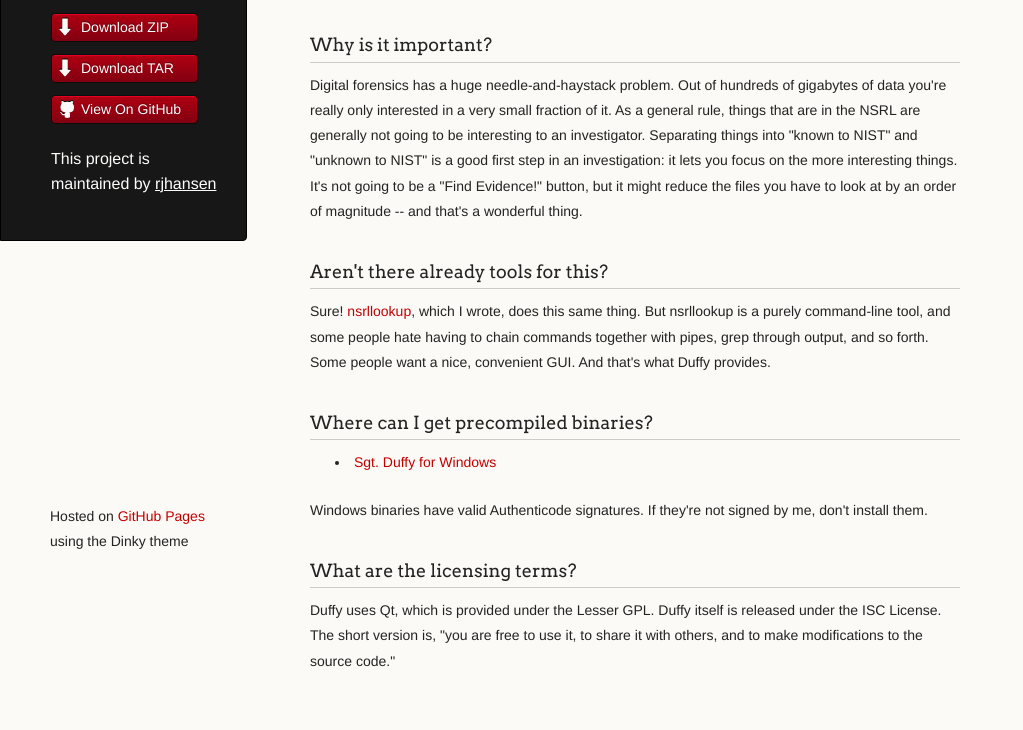
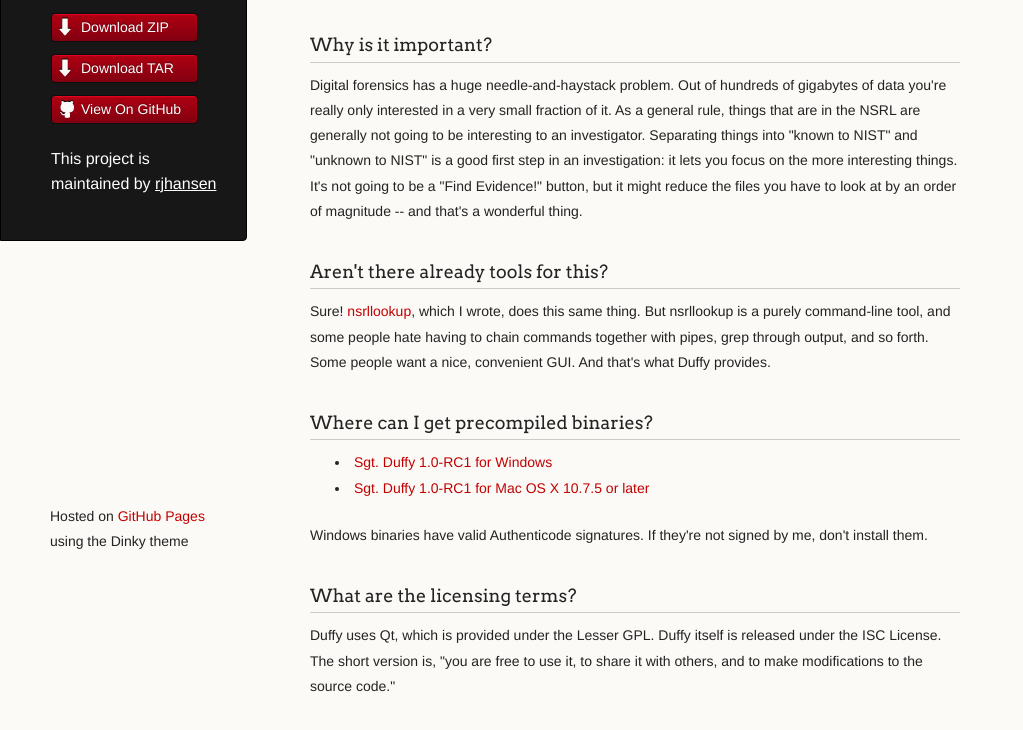
Before and after one commit to rjhansen/duffy, a plain HTML site: page index.html in a window 1280 px wide. Shown: the part 214-944 px from the top of the page, without its empty margins (0-1023 px from the left). Drawn offline with Linux system fonts and the light colour scheme.

```diff
--- a/index.html
+++ b/index.html
@@ -45,7 +45,8 @@
 <h3>Where can I get precompiled binaries?</h3>
 
 <ul>
-<li><a href="https://github.com/downloads/rjhansen/duffy/Sgt.%20Duffy%200.9.9.exe">Sgt. Duffy for Windows</a></li>
+<li><a href="https://github.com/downloads/rjhansen/duffy/Sgt.%20Duffy%201.0-RC1.exe">Sgt. Duffy 1.0-RC1 for Windows</a></li>
+<li><a href="https://github.com/downloads/rjhansen/duffy/Sgt.%20Duffy%201.0RC1.dmg">Sgt. Duffy 1.0-RC1 for Mac OS X 10.7.5 or later</a></li>
 </ul><p>Windows binaries have valid Authenticode signatures.  If they're not signed by me, don't install them.</p>
 
 <h3>What are the licensing terms?</h3>
```
Also changed, not shown: params.json (+1 -1 lines).
